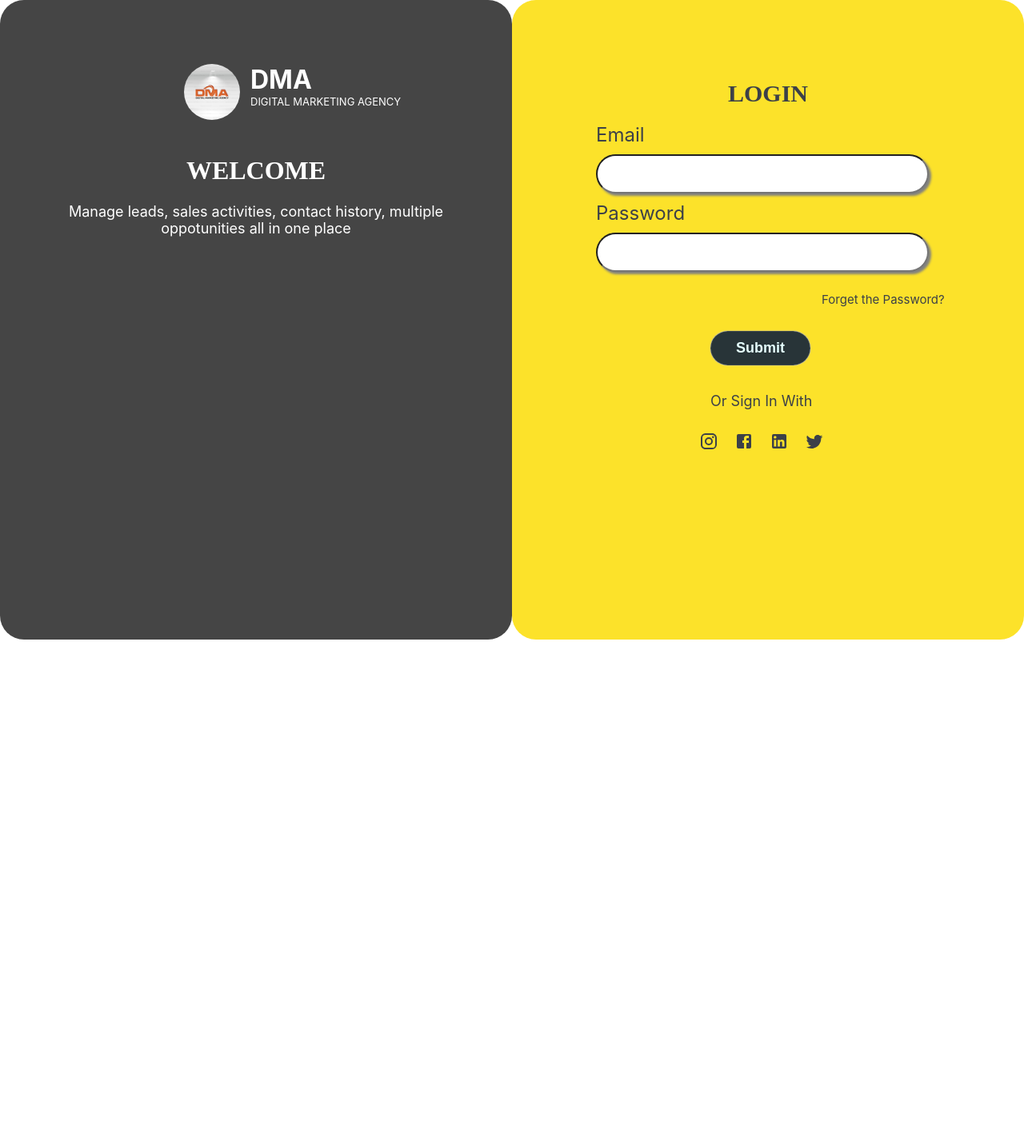
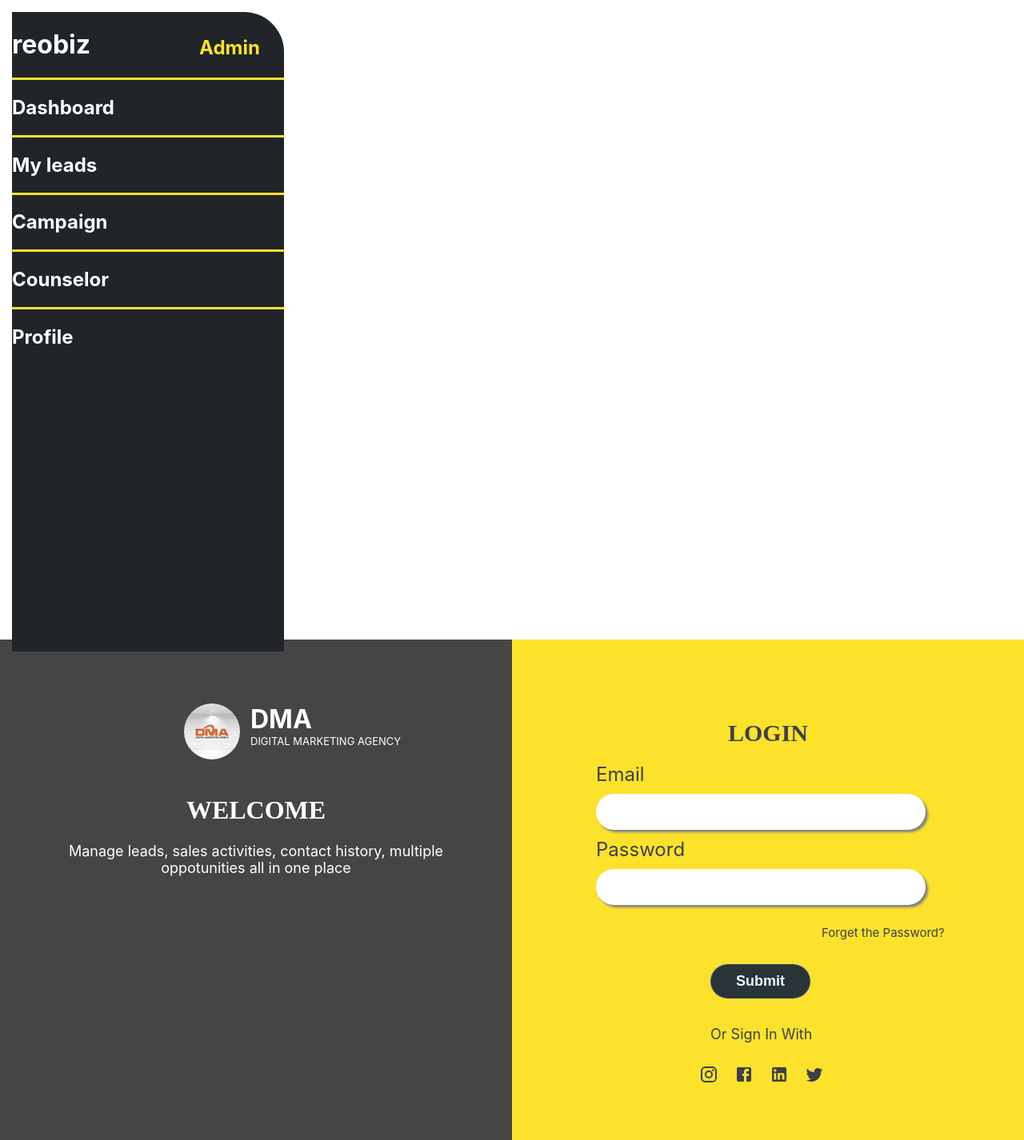
Before and after one commit to arifkhan676/lead-management-software, a React (Create React App) app: page /login in a window 1280 px wide. Shown: the whole page at 80% size. Before the commit the page ends 800 px from the top, so only its background shows below. Built offline with nearby package versions, Linux system fonts and the light colour scheme.

Commit message:
dashboard design

```diff
--- a/package.json
+++ b/package.json
@@ -12,6 +12,7 @@
     "@testing-library/user-event": "^13.5.0",
     "react": "^18.2.0",
     "react-dom": "^18.2.0",
+    "react-router-dom": "^6.11.0",
     "react-scripts": "5.0.1",
     "web-vitals": "^2.1.4"
   },
--- a/src/App.css
+++ /dev/null
@@ -1,118 +0,0 @@
-.App {
-  display: flex;
-  height:100vh;
-}
-
-.logo{
-  width: 70px;
-  border-radius:50px;
-  position: relative;
-}
-.leftCol{
-  background-color:#454545;
-  color:#fff;
-  width: 750px;
-  padding: 20px;
-  border-radius:30px;
-}
-.rightCol{
-  background-color:#FCE22A;
-  color:#3C4048;
-  width: 750px;
-  padding: 20px;
-  border-radius:30px;
-}
-.rightContent h1{
-  font-size:30px;
-  text-align:center;
-  font-family: 'Josefin Slab', serif;
-}
-.rightContent{
-  padding: 10%;
-}
-.content{
-  display: flex;
-  gap:13px;
-  margin-left:35%;
-  margin-top:10%;
-}
-.content h1{
-  padding: 0px;
-  margin: 0px;
-}
-.content p{
-  padding: 0px;
-  margin: 0px;
-  font-size:13px;
-}
-.rest-content{
-  text-align:center;
-  position: relative;
-  top: 20px;
-}
-.rest-content h1{
-  font-family: 'Domine', serif;
-}
-.rest-content p{
-  font-size:18px;
-}
-
-.input-div{
-  display: grid;
-  gap:10px;
-  margin-left:25px;
-}
-.input-div input{
-  border-radius:30px;
-  padding: 15px;
-  width: 84%;
-  box-shadow: 3px 3px 3px gray ;
-}
-.input-div p{
- font-size:15px;
- margin-left:62%;
-
-}
-
-.input-div span{
-  font-size:1.5rem;
-}
-
-.button{
-  text-decoration:none;
-  text-align:center;
-  padding:11px 32px;
-  border:none;
-  -webkit-border-radius:44px;
-  -moz-border-radius:44px;
-  border-radius: 44px;
-  font:18px Arial, Helvetica, sans-serif;
-  font-weight:bold;
-  color:#E5FFFF;
-  background:#283438;
-  -webkit-box-shadow:0px 0px 2px #bababa, inset 0px 0px 1px #ffffff;
-  -moz-box-shadow: 0px 0px 2px #bababa,  inset 0px 0px 1px #ffffff;
-  box-shadow:0px 0px 2px #bababa, inset 0px 0px 1px #ffffff;
-   margin-left:35%;
-   margin-top:15px;
-   }
-   .pTag{
-    margin-top:7%;
-    font-size:18px;
-    margin-left:35%;
-   }
-   .footerIcon{
-    position: relative;
-    top:10px;
-    display: flex;
-    gap:20px;
-    margin-left:32%;
-  }
- .footerIcon .InstagramIcon{
-  font-size:20px;
- }
-@media (prefers-reduced-motion: no-preference) {
-  .App-logo {
-    animation: App-logo-spin infinite 20s linear;
-  }
-}
--- a/src/App.js
+++ b/src/App.js
@@ -1,53 +1,16 @@
-import './App.css';
-import pic from "../src/DMA.jpg"
-import InstagramIcon from '@mui/icons-material/Instagram';
-import FacebookIcon from '@mui/icons-material/Facebook';
-import LinkedInIcon from '@mui/icons-material/LinkedIn';
-import TwitterIcon from '@mui/icons-material/Twitter';
+import React from 'react';
+import Dashboard from './components/Dashboard';
+import Login from './components/Login';
+import { Route, Routes } from 'react-router-dom';
 
 function App() {
   return (
-    <div className="App">
-      <div className="leftCol">
-        <div className="content">
-          <div className="img">
-          <img className='logo' src={pic} alt="" />
-          </div>
-          <div className="content-script">
-          <h1>DMA</h1>
-           <p>DIGITAL MARKETING AGENCY</p>
-          </div>
-        </div>
-        <div className="rest-content">
-        <h1>WELCOME</h1>
-         <p>Manage leads, sales activities, contact history,
-           multiple <br /> oppotunities all in one place
-         </p>
-        </div>
-      </div>
-      <div className="rightCol">
-        <div className="rightContent">
-        <h1>LOGIN</h1>
-        <div className="input-div">
-        <span>Email</span>
-        <input className="inp" type="text"  />
-        <span>Password</span>
-        <input className="inp" type="text"  />
-        <p  >Forget the Password?</p>
-        </div>
-        <button type="button" className="button">Submit</button>
-        <p className="pTag" > Or Sign In With </p>
+    <div >
+      <Dashboard />
+       <Routes>
+         <Route path="/login" element={<Login />} ></Route>
+       </Routes>
 
-       <div className="footerIcon">
-        <InstagramIcon />
-        < FacebookIcon />
-        < LinkedInIcon />
-        < TwitterIcon/>
-       </div>
-
-
-        </div>
-      </div>
     </div>
   );
 }
--- /dev/null
+++ b/src/components/Dashboard.js
@@ -0,0 +1,39 @@
+import React from 'react'
+import "./dash.css"
+
+function Dashboard(){
+    return(
+    <div className="f-div">
+        <div className="left-div">
+           <div className="title-div">
+            <div className="reob">
+                <h1>reobiz</h1>
+            </div>
+            <div className="admin-div">
+            <h2>Admin</h2>
+            </div>
+           </div>
+           <div className="left-content">
+               <div className="each-cont">
+                <h2>Dashboard</h2>
+               </div>
+               <div className="each-cont">
+                <h2>My leads</h2>
+               </div>
+               <div className="each-cont">
+                <h2>Campaign</h2>
+               </div>
+               <div className="each-cont">
+                <h2>Counselor</h2>
+               </div>
+               <div className="each-cont">
+                <h2>Profile</h2>
+               </div>
+           </div>
+        </div>
+        <div className="right-div">
+        </div>
+    </div>
+        )
+}
+export default Dashboard;
--- /dev/null
+++ b/src/components/Login.js
@@ -0,0 +1,56 @@
+import React from 'react'
+import './login.css';
+import pic from "../DMA.jpg"
+import InstagramIcon from '@mui/icons-material/Instagram';
+import FacebookIcon from '@mui/icons-material/Facebook';
+import LinkedInIcon from '@mui/icons-material/LinkedIn';
+import TwitterIcon from '@mui/icons-material/Twitter';
+
+function Login() {
+  return (
+    <div className="App">
+      <div className="leftCol">
+        <div className="content">
+          <div className="img">
+          <img className='logo' src={pic} alt="" />
+          </div>
+          <div className="content-script">
+          <h1>DMA</h1>
+           <p>DIGITAL MARKETING AGENCY</p>
+          </div>
+        </div>
+        <div className="rest-content">
+        <h1>WELCOME</h1>
+         <p>Manage leads, sales activities, contact history,
+           multiple <br /> oppotunities all in one place
+         </p>
+        </div>
+      </div>
+      <div className="rightCol">
+        <div className="rightContent">
+        <h1>LOGIN</h1>
+        <div className="input-div">
+        <span>Email</span>
+        <input className="inp" type="text"  />
+        <span>Password</span>
+        <input className="inp" type="text"  />
+        <p  >Forget the Password?</p>
+        </div>
+        <button type="button" className="button">Submit</button>
+        <p className="pTag" > Or Sign In With </p>
+
+       <div className="footerIcon">
+        <InstagramIcon />
+        < FacebookIcon />
+        < LinkedInIcon />
+        < TwitterIcon/>
+       </div>
+
+
+        </div>
+      </div>
+    </div>
+  );
+}
+
+export default Login;
--- /dev/null
+++ b/src/components/dash.css
@@ -0,0 +1,27 @@
+
+body{
+    color: #fff;
+}
+.f-div{
+    display: flex;
+}
+.left-div{
+    height: 100vh;
+    width: 340px;
+    position: relative;
+    top: 15px;
+    left:15px;
+    background-color: #212529 ;
+    border-radius: 0px 50px 0px 0px;
+}
+.title-div{
+    display: flex;
+    gap:40%;
+}
+.title-div h2{
+    color: #FCE22A;
+    padding-top: 10px;
+}
+.each-cont{
+    border-top: 3px solid #FCE22A;
+}
--- /dev/null
+++ b/src/components/login.css
@@ -0,0 +1,117 @@
+.App {
+    display: flex;
+  }
+
+  .logo{
+    width: 70px;
+    border-radius:50px;
+    position: relative;
+  }
+  .leftCol{
+    background-color:#454545;
+    color:#fff;
+    width: 750px;
+    padding: 20px;
+  }
+  .rightCol{
+    background-color:#FCE22A;
+    color:#3C4048;
+    width: 750px;
+    padding: 20px;
+  }
+  .rightContent h1{
+    font-size:30px;
+    text-align:center;
+    font-family: 'Josefin Slab', serif;
+  }
+  .rightContent{
+    padding: 10%;
+  }
+  .content{
+    display: flex;
+    gap:13px;
+    margin-left:35%;
+    margin-top:10%;
+  }
+  .content h1{
+    padding: 0px;
+    margin: 0px;
+  }
+  .content p{
+    padding: 0px;
+    margin: 0px;
+    font-size:13px;
+  }
+  .rest-content{
+    text-align:center;
+    position: relative;
+    top: 20px;
+  }
+  .rest-content h1{
+    font-family: 'Domine', serif;
+  }
+  .rest-content p{
+    font-size:18px;
+  }
+  .inp{
+    border:none;
+  }
+  .input-div{
+    display: grid;
+    gap:10px;
+    margin-left:25px;
+  }
+  .input-div input{
+    border-radius:30px;
+    padding: 15px;
+    width: 84%;
+    box-shadow: 3px 3px 3px gray ;
+  }
+  .input-div p{
+   font-size:15px;
+   margin-left:62%;
+
+  }
+
+  .input-div span{
+    font-size:1.5rem;
+  }
+
+  .button{
+    text-decoration:none;
+    text-align:center;
+    padding:11px 32px;
+    border:none;
+    -webkit-border-radius:44px;
+    -moz-border-radius:44px;
+    border-radius: 44px;
+    font:18px Arial, Helvetica, sans-serif;
+    font-weight:bold;
+    color:#E5FFFF;
+    background:#283438;
+    -webkit-box-shadow:0px 0px 2px #bababa, inset 0px 0px 1px #ffffff;
+    -moz-box-shadow: 0px 0px 2px #bababa,  inset 0px 0px 1px #ffffff;
+    box-shadow:0px 0px 2px #bababa, inset 0px 0px 1px #ffffff;
+     margin-left:35%;
+     margin-top:15px;
+     }
+     .pTag{
+      margin-top:7%;
+      font-size:18px;
+      margin-left:35%;
+     }
+     .footerIcon{
+      position: relative;
+      top:10px;
+      display: flex;
+      gap:20px;
+      margin-left:32%;
+    }
+   .footerIcon .InstagramIcon{
+    font-size:20px;
+   }
+  @media (prefers-reduced-motion: no-preference) {
+    .App-logo {
+      animation: App-logo-spin infinite 20s linear;
+    }
+  }
```
Also changed, not shown: 1 other file (tests, documents, lock files or other folders).
